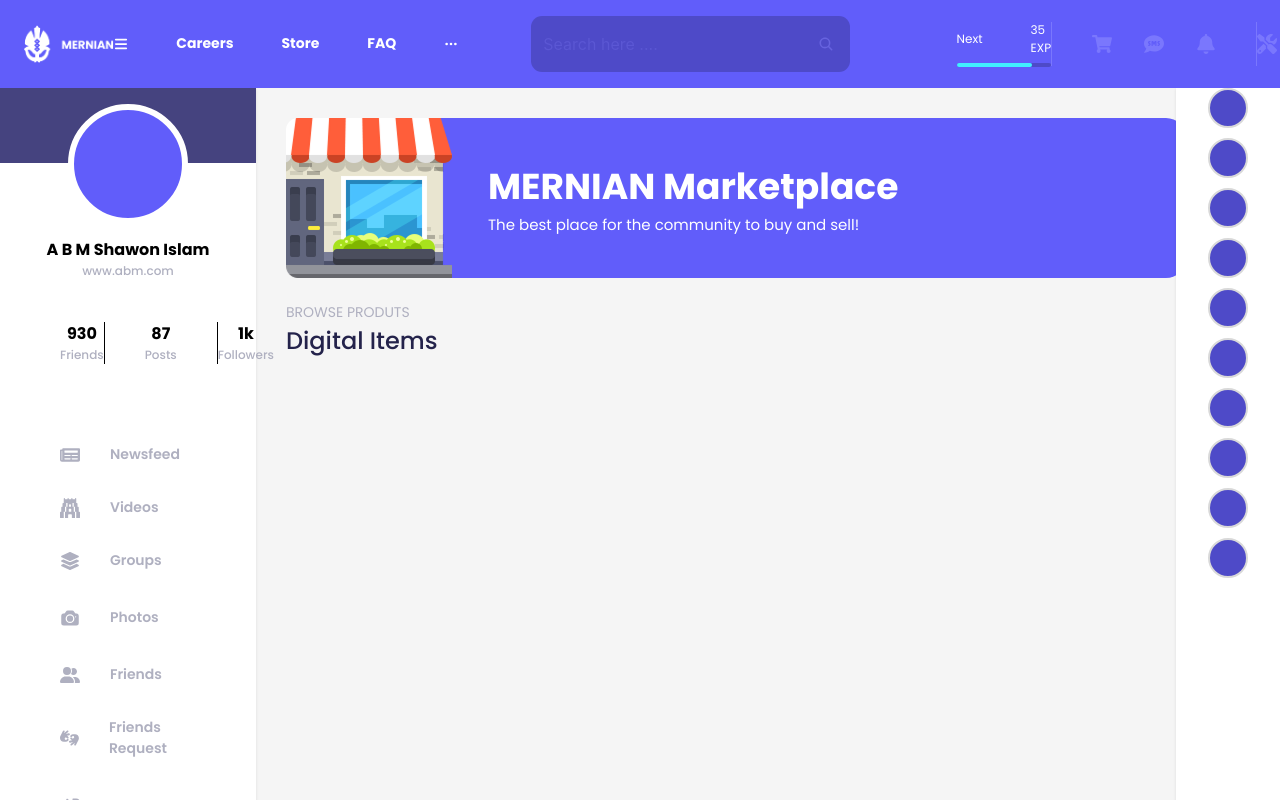
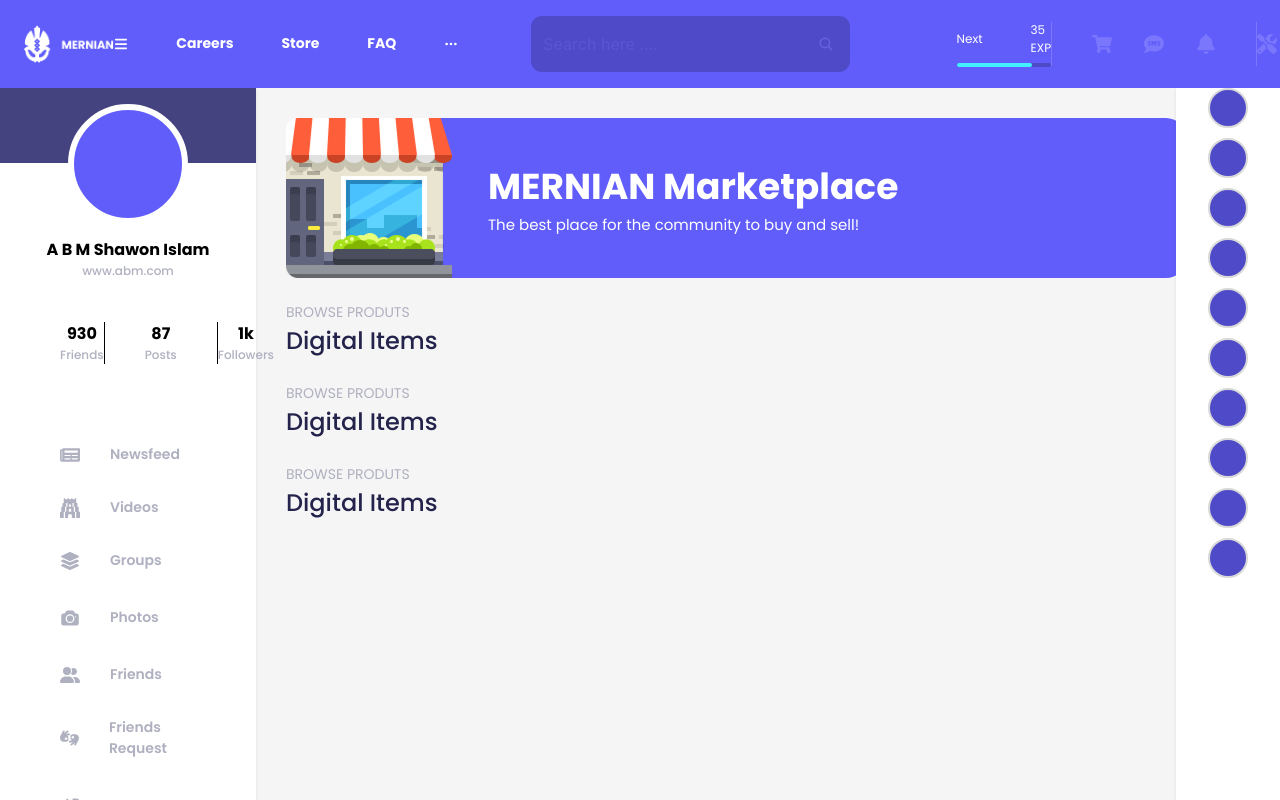
Before and after one commit to Dipokdas347250/social_media, a React (Vite) app: page /Product in a window 1280 px wide. Built offline with nearby package versions, Linux system fonts and the light colour scheme.

Commit message:
MERNIAN Marketplace pregetion done

```diff
--- a/src/componentes/pages/product/Product_Details.jsx
+++ b/src/componentes/pages/product/Product_Details.jsx
@@ -7,6 +7,14 @@ const Product_Details = () => {
     <h3 className='text-[14px] text-[#AFB0C0] font-normal font-poppins'>BROWSE PRODUTS</h3>
     <h2 className='text-[24px] text-[#24234B] font-medium font-poppins'>Digital Items</h2>
    </div>
+   <div className=" mt-6">
+    <h3 className='text-[14px] text-[#AFB0C0] font-normal font-poppins'>BROWSE PRODUTS</h3>
+    <h2 className='text-[24px] text-[#24234B] font-medium font-poppins'>Digital Items</h2>
+   </div>
+   <div className=" mt-6">
+    <h3 className='text-[14px] text-[#AFB0C0] font-normal font-poppins'>BROWSE PRODUTS</h3>
+    <h2 className='text-[24px] text-[#24234B] font-medium font-poppins'>Digital Items</h2>
+   </div>
    </>
   )
 }
```
